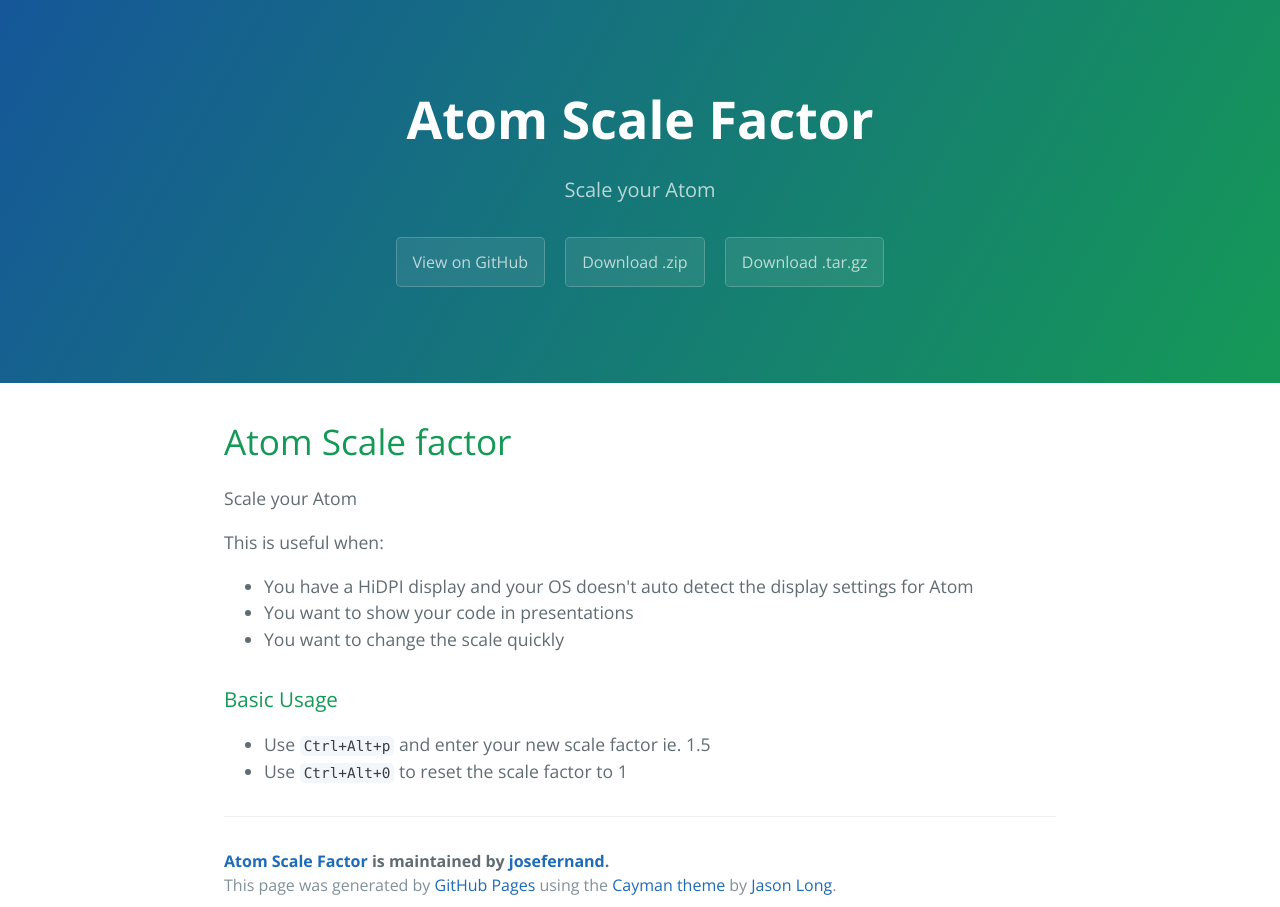
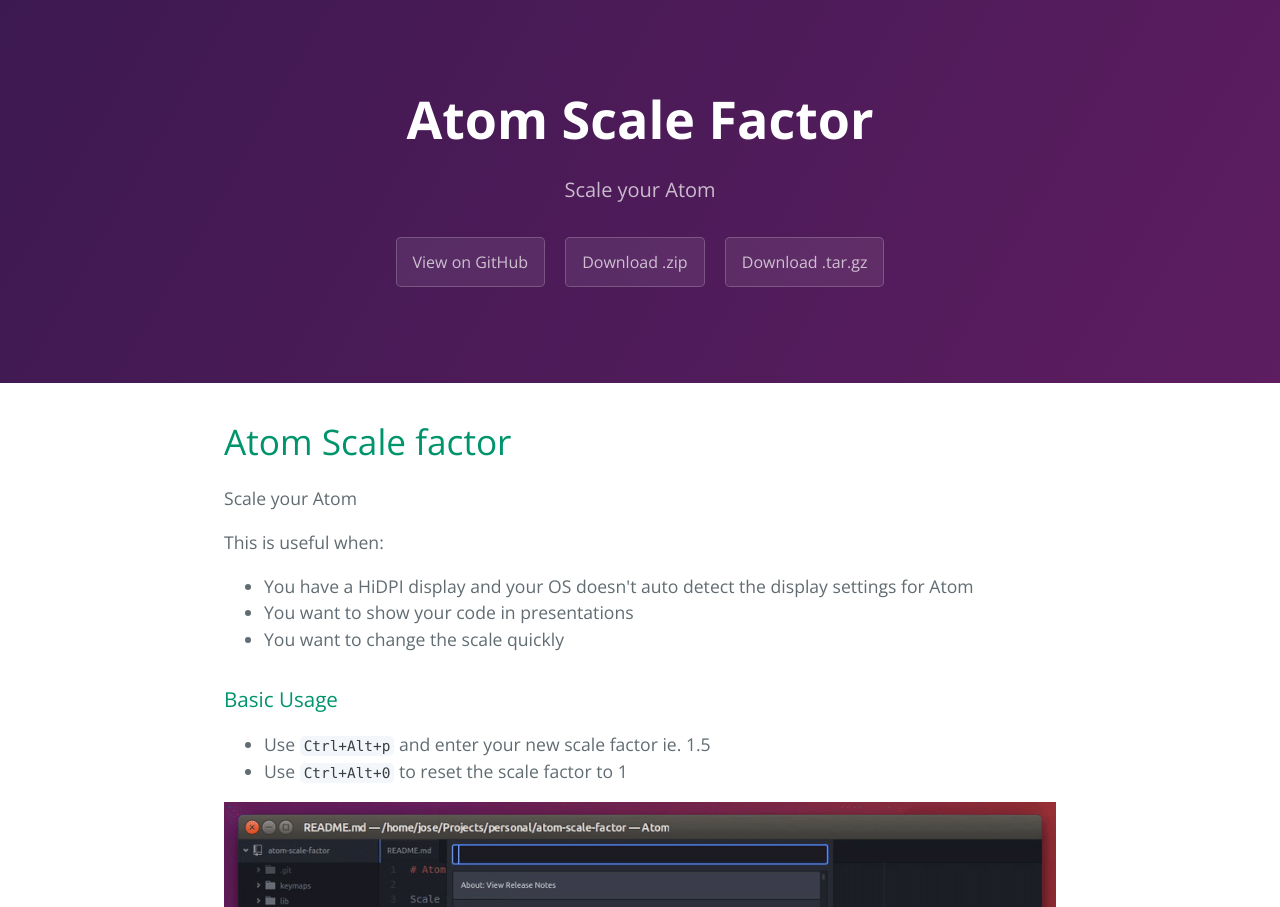
Before and after one commit to josefernand/atom-scale-factor, a plain HTML site: page index.html in a window 1280 px wide. Shown: the top 907 px of the page. Drawn offline with nearby package versions, Linux system fonts and the light colour scheme.

Commit message:
Updated page style. Added gif

```diff
--- a/index.html
+++ b/index.html
@@ -20,7 +20,9 @@
 
     <section class="main-content">
       <h1>
-<a id="atom-scale-factor" class="anchor" href="#atom-scale-factor" aria-hidden="true"><span aria-hidden="true" class="octicon octicon-link"></span></a>Atom Scale factor</h1>
+        <a id="atom-scale-factor" class="anchor" href="#atom-scale-factor" aria-hidden="true"><span aria-hidden="true" class="octicon octicon-link"></span></a>
+        Atom Scale factor
+      </h1>
 
       <p>Scale your Atom</p>
 
@@ -33,21 +35,25 @@
       </ul>
 
       <h3>
-<a id="basic-usage" class="anchor" href="#basic-usage" aria-hidden="true"><span aria-hidden="true" class="octicon octicon-link"></span></a>Basic Usage</h3>
+        <a id="basic-usage" class="anchor" href="#basic-usage" aria-hidden="true"><span aria-hidden="true" class="octicon octicon-link"></span></a>
+        Basic Usage
+      </h3>
 
       <ul>
         <li>Use <code>Ctrl+Alt+p</code> and enter your new scale factor ie. 1.5</li>
         <li>Use <code>Ctrl+Alt+0</code> to reset the scale factor to 1</li>
       </ul>
 
+      <div>
+        <img src="img/atom-scale-factor.gif" alt="Atom Scale Factor">
+      </div>
+
       <footer class="site-footer">
         <span class="site-footer-owner"><a href="https://github.com/josefernand/atom-scale-factor">Atom Scale Factor</a> is maintained by <a href="https://github.com/josefernand">josefernand</a>.</span>
-
         <span class="site-footer-credits">This page was generated by <a href="https://pages.github.com">GitHub Pages</a> using the <a href="https://github.com/jasonlong/cayman-theme">Cayman theme</a> by <a href="https://twitter.com/jasonlong">Jason Long</a>.</span>
       </footer>
 
     </section>
 
-
   </body>
 </html>
--- a/stylesheets/stylesheet.css
+++ b/stylesheets/stylesheet.css
@@ -10,7 +10,7 @@
   color: #606c71; }
 
 a {
-  color: #1e6bb8;
+  color: #00946c;
   text-decoration: none; }
   a:hover {
     text-decoration: underline; }
@@ -56,8 +56,8 @@
 .page-header {
   color: #fff;
   text-align: center;
-  background-color: #159957;
-  background-image: linear-gradient(120deg, #155799, #159957); }
+  background-color: #5d1d60;
+  background-image: linear-gradient(120deg, #3d1951, #5d1d60); }
 
 @media screen and (min-width: 64em) {
   .page-header {
@@ -112,7 +112,7 @@
   margin-top: 2rem;
   margin-bottom: 1rem;
   font-weight: normal;
-  color: #159957; }
+  color: #00946c; }
 .main-content p {
   margin-bottom: 1em; }
 .main-content code {
```
Also changed, not shown: img/atom-scale-factor.gif (added). Lines whose indentation alone changed are shown as unchanged.
